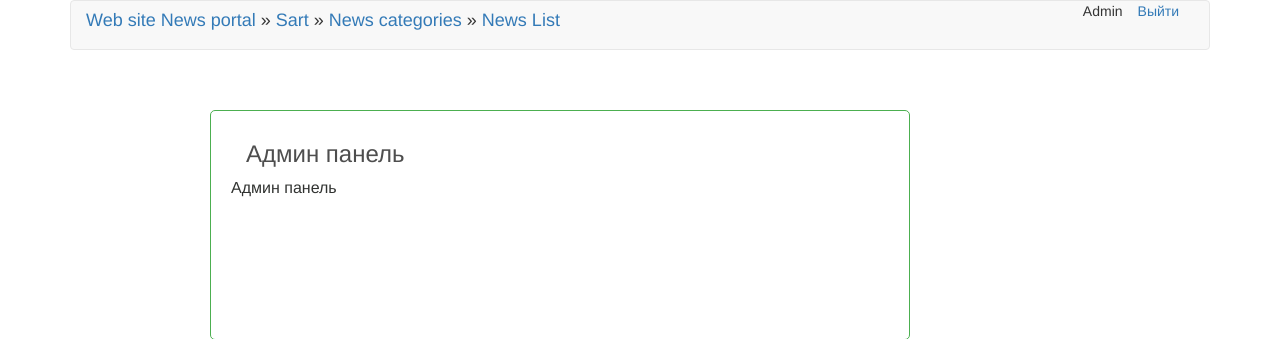
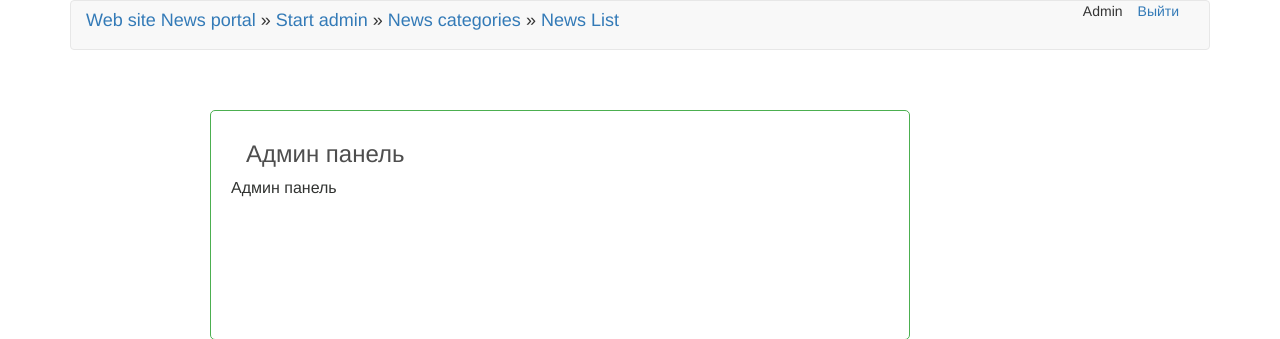
Before and after one commit to NadarianBerija/NewsPortal, a PHP site: page /login in a window 1280 px wide; the page is wider, and only the part inside the window is pictured. Shown: the top 339 px of that part. Run offline with PHP 8.4, Linux system fonts and the light colour scheme; a user stored in the database is signed in.

Commit message:
исправление ошибки

```diff
--- a/admin/viewAdmin/templates/layout.php
+++ b/admin/viewAdmin/templates/layout.php
@@ -31,7 +31,7 @@
 
                     if (isset($_SESSION["status"]) && $_SESSION["status"]=="admin") {
                         echo '<h4><a href="../" target=_blank>Web site News portal</a>';
-                        echo ' &#187 <a href="./">Sart </a>';
+                        echo ' &#187 <a href="./">Start admin </a>';
                         echo ' &#187 <a href="categoryAdmin">News categories </a>';
                         echo ' &#187 <a href="newsAdmin">News List</a>';
                         echo ' </h4>';
```
